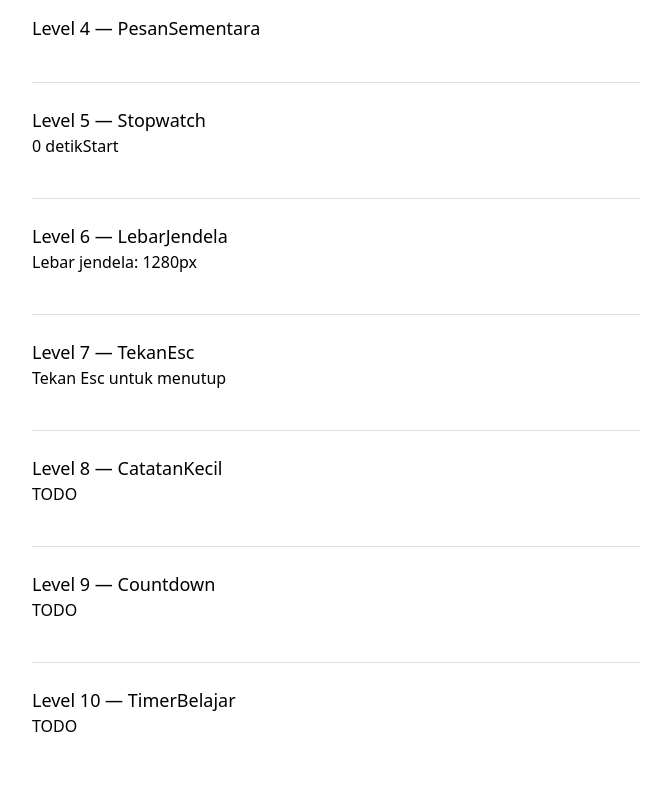
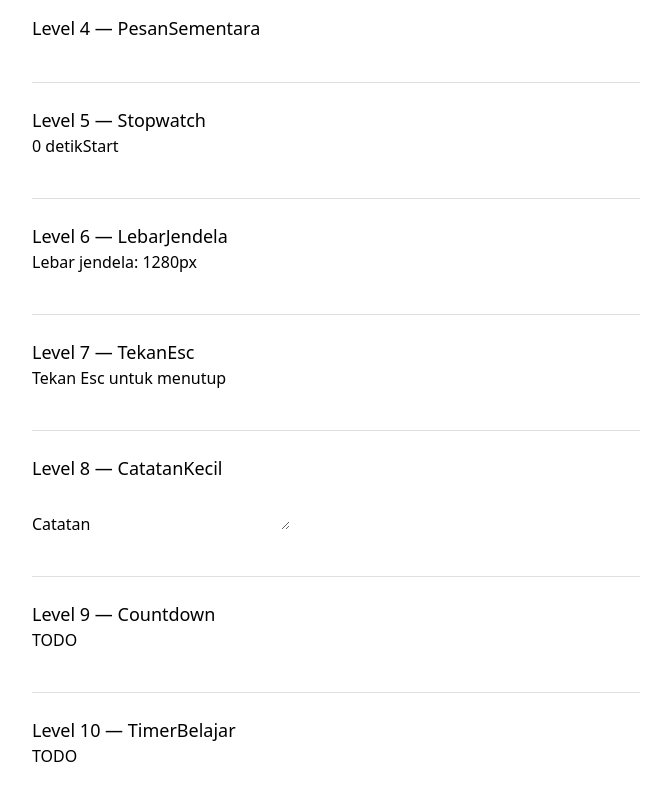
Before and after one commit to webdev-if-its/frontend-5053241040, a React (Vite) app in the folder pertemuan-06/: page / in a window 1280 px wide. Shown: the part 563-1363 px from the top of the page, without its empty margins (304-975 px from the left). Built offline with nearby package versions, Linux system fonts and the light colour scheme.

Commit message:
pertemuan-06: level 8 selesai

```diff
--- a/pertemuan-06/src/components/CatatanKecil.tsx
+++ b/pertemuan-06/src/components/CatatanKecil.tsx
@@ -5,6 +5,20 @@
 // Setiap teks berubah, simpan ke localStorage.setItem("catatan", teks) di
 // dalam useEffect.
 // Lihat SOAL.md untuk kontrak lengkap.
-export function CatatanKecil(props: any) {
-  return <p>TODO</p>
+import { useEffect, useState } from 'react'
+export function CatatanKecil() {
+  const [catatan, setCatatan] = useState(() => localStorage.getItem("catatan") || "")
+  useEffect(() => {
+    localStorage.setItem("catatan", catatan)
+  }, [catatan])
+  return (
+    <div>
+      <label htmlFor="catatan">Catatan</label>
+      <textarea
+        id="catatan"
+        value={catatan}
+        onChange={(e) => setCatatan(e.target.value)}
+      />
+    </div>
+  )
 }
```
